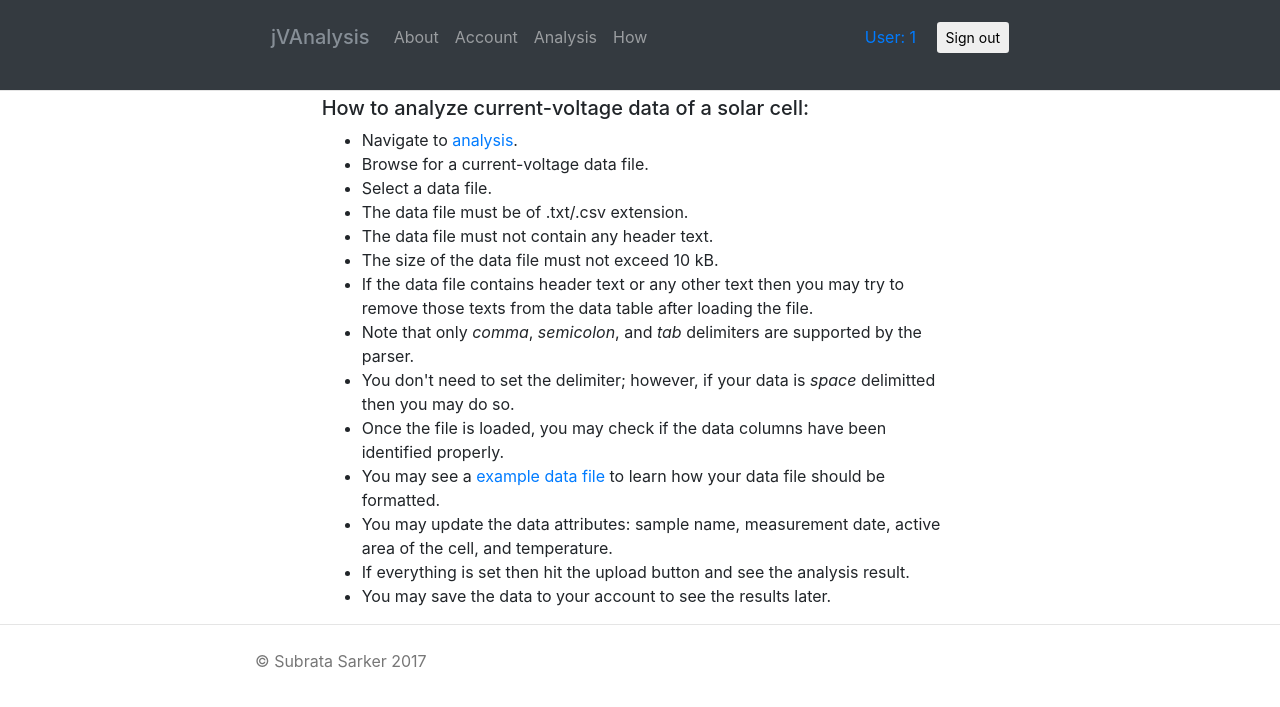
After one commit to picklu/jvanalysis, a Flask app: template jvanalysis/templates/how.html in a window 1280 px wide. The commit adds this page. Shown: the top 707 px of the page. Run offline with Flask 2, Linux system fonts and the light colour scheme; a user stored in the database is signed in; the template is opened without the code that fills it: most values are stand-ins (such as "Sample title", 1, 10 or a date in 2020); a database or web service that is not in the repository returns one stand-in record (values such as "Sample title"); some libraries are stand-ins or nearby versions.

Commit message:
Add how.html with corresponding route

```diff
--- a/jvanalysis/templates/base.html
+++ b/jvanalysis/templates/base.html
@@ -28,9 +28,6 @@
                 {% block navbar %}
                 <div class="collapse navbar-collapse" id="navbarsExampleDefault">
                     <ul class="navbar-nav mr-auto text-md-center">
-                        <li class="nav-item {{ "active" if not title }}">
-                            <a class="nav-link" href="{{ url_for('index') }}">Home</a>
-                        </li>
                         <li class="nav-item {{ "active" if title == "About" }}">
                             <a class="nav-link" href="{{ url_for('about') }}">About</a>
                         </li>
@@ -42,6 +39,9 @@
                         </li>
                         <li class="nav-item {{ "active" if title == "Analysis" }}">
                             <a class="nav-link" href="{{ url_for('analysis') }}">Analysis</a>
+                        </li>
+                        <li class="nav-item {{ "active" if title == "How" }}">
+                            <a class="nav-link" href="{{ url_for('how') }}">How</a>
                         </li>
                     </ul>
                     <form class="form-inline my-2 my-lg-0" action="{{ url_for('signout') }}" method="POST">
--- /dev/null
+++ b/jvanalysis/templates/how.html
@@ -0,0 +1,35 @@
+{% extends "base.html" %}
+
+{% block content %}
+<div class="row">
+    <div class="col-md-12 content-jumbotron">
+        <div class="row">
+            <div class="col-md-10 col-center-block">
+                <h5>How to analyze current-voltage data of a solar cell:</h5>
+            </div>
+        </div>
+        <div class="row">
+            <div class="col-md-10 col-center-block">
+                <div id="how-tos" class="text-left">
+                    <ul>
+                        <li>Navigate to <a href="{{ url_for('analysis') }}">analysis</a>.</li>
+                        <li>Browse for a current-voltage data file.</li>
+                        <li>Select a data file.</li>
+                        <li>The data file must be of .txt/.csv extension.</li>
+                        <li>The data file must not contain any header text.</li>
+                        <li>The size of the data file must not exceed <bold>10 kB</bold>.</li>
+                        <li>If the data file contains header text or any other text then you may try to remove those texts from the data table after loading the file.</li>
+                        <li>Note that only <em>comma</em>, <em>semicolon</em>, and <em>tab</em> delimiters are supported by the parser.</li>
+                        <li>You don't need to set the delimiter; however, if your data is <em>space</em> delimitted then you may do so.</li>
+                        <li>Once the file is loaded, you may check if the data columns have been identified properly.</li>
+                        <li>You may see a <a href="{{ url_for('data', path='sample_data.txt') }}" target="_blank">example data file</a> to learn how your data file should be formatted.</li>
+                        <li>You may update the data attributes: sample name, measurement date, active area of the cell, and temperature.</li>
+                        <li>If everything is set then hit the upload button and see the analysis result.</li>
+                        <li>You may save the data to your account to see the results later.</li>
+                    </ul>
+                </div>
+            </div>
+        </div>
+    </div>
+</div>
+{% endblock %}
--- a/jvanalysis/views.py
+++ b/jvanalysis/views.py
@@ -85,6 +85,11 @@ def about():
     return render_template("about.html", next=next,
                             signin_form=form, title="About")
 
+
+@app.route("/how")
+def how():
+    next = get_redirect_target()
+    return render_template("how.html", next=next, title="How")
 
 @app.route("/account")
 @login_required
```
